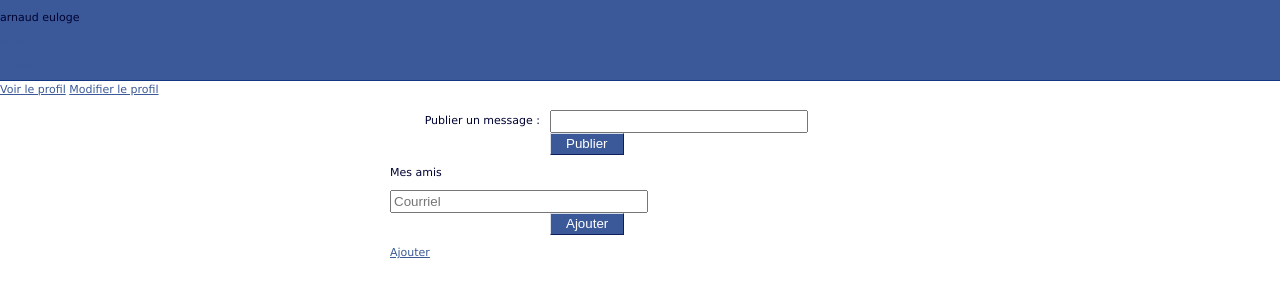
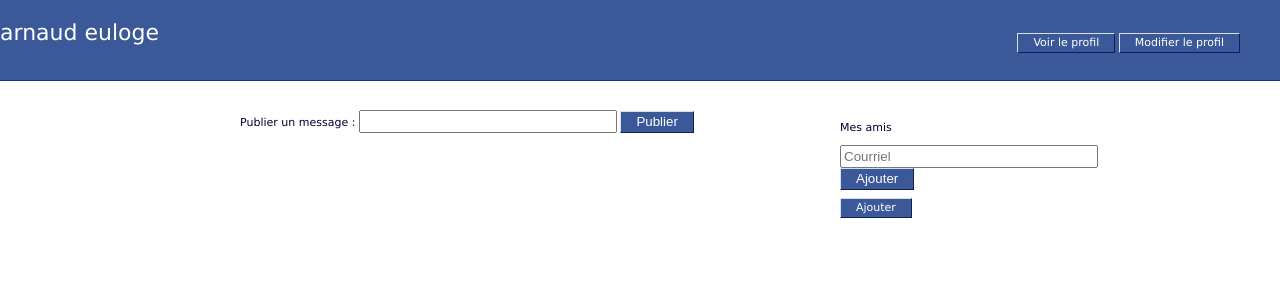
Before and after one commit to eul-am/projet-trombi, a Django app: template ESSAI-DJANGO/website/webapp/templates/webapp/bienvenue.html in a window 1280 px wide. Shown: the top 300 px of the page. Run offline with Django 4.2, Linux system fonts and the light colour scheme; the template is opened without the code that fills it: values that come from a table or form of the project are taken from there, others are empty; data comes from the database, SQL or seed files in the repository; both versions use the stored data as it was after the commit; some libraries are stand-ins or nearby versions.

Commit message:
Add files via upload

```diff
--- a/ESSAI-DJANGO/website/webapp/models.py
+++ b/ESSAI-DJANGO/website/webapp/models.py
@@ -14,7 +14,6 @@
     email = models.EmailField()
     # Dans un cas reel, nous ne devrions pas stocker le mot de passe en clair.
     password = models.CharField(max_length=32)
-    type_utilisateur = 'generic'
 
     def __str__(self):
         "Fonction permettant d'afficher le nom (intitulé) de l'objet en clair dans l'espace d'administration"
@@ -38,12 +37,3 @@
 
 
 # TABLE EMPLOYÉ -------------------------------------------------------------------------------------------------------
-
-class Employe(Utilisateur):  # NB: l'héritage en classe se fait sans les côtes
-    service = models.CharField(max_length=30)
-    poste = models.CharField(max_length=30)
-    # attribut permettant de connaître le type de d'utilisateur connecté
-    type_utilisateur = 'employe'
-
-    def __str__(self):
-        return self.service
--- a/ESSAI-DJANGO/website/webapp/templates/webapp/base.html
+++ b/ESSAI-DJANGO/website/webapp/templates/webapp/base.html
@@ -5,17 +5,23 @@
         <meta charset="utf-8">
         <link rel="stylesheet" type="text/css" href="{% static 'css/style.css' %}">
         <script type="text/javascript" src="https://ajax.googleapis.com/ajax/libs/jquery/3.2.1/jquery.min.js"></script>
-        <title> Django – {% block title %} Bienvenue {% endblock %} </title>
+        <title> Django – {% block title %}  {% endblock %} </title>
     </head>
-    <!-- -----------BODY avec un 'id' qui change en fonction des pages ------------- -->
-    <body  id="{% block bodyId %} genericPage {% endblock %}">
-        <!-- ----------- EN-TÊTE ------------- -->
+
+    <body  id="{% block bodyId %}  {% endblock %}">
+
         <header>
-            {% block headerContent %} {% endblock %}
+            {% block headerContent %}
+
+            {% endblock %}
         </header>
-        <!-- ----------- SECTION ------------- -->
+
         <section id="content">
-            {% block content %} {% endblock %}
+            {% block content %}
+
+
+            {% endblock %}
         </section>
+
     </body>
 </html>
--- a/ESSAI-DJANGO/website/webapp/templates/webapp/bienvenue.html
+++ b/ESSAI-DJANGO/website/webapp/templates/webapp/bienvenue.html
@@ -4,25 +4,23 @@
 
 {% block bodyId %} welcomePage {% endblock %}
 
-{% block headerContent %}
-    <p id="nom">{{ utilisateur_en_ligne.prenom }} {{ utilisateur_en_ligne.nom }}</p>
-    <p id=""> <a href="{% url 'connexion' %}"> Déconnexion </a> </p>
-        <!-- 2 --->
-    <p> <a href="{% url 'connexion' %}"> Connexion </a> </p>
 
 
+    {% block headerContent %}
+        <p id="name">{{ utilisateur_en_ligne.prenom }} {{ utilisateur_en_ligne.nom }}</p>
 
-
-    <!-- ----------- LIENS PROFIL ------------- -->
         <p id="profileLinks">
             <a href="???" class="buttonLink">Voir le profil</a>
             <a href="???" class="buttonLink">Modifier le profil</a>
         </p>
     {% endblock %}
 
+
+
     {% block content %}
+
     <section id="messageList">
-        <form action="welcome" method="get" class="inlineForm">
+        <form action="bienvenue" method="POST" class="inlineForm">
             <label for="newMessageInput">Publier un message :</label>
                 <input type="text" name="newMessage" id="newMessageInput" />
                 <input type="submit" value="Publier" />
@@ -31,7 +29,9 @@
         <ul>
             {% for message in friendMessages %}
             <li>
-                <p><a href="showProfile?userToShow={{ message.author.id }}">{{ message.author.first_name }} {{ message.author.last_name }}</a> dit :</p>
+                <p><a href="showProfile?userToShow={{ message.author.id }}">
+                    {{ message.author.first_name }} {{ message.author.last_name }}</a> dit :
+                </p>
                 <p>{{ message.content }}</p>
             </li>
             {% endfor %}
@@ -41,7 +41,7 @@
     <section id="friendList">
         <p class="title">Mes amis</p>
 
-        <form action="welcome" method="get" class="inlineForm">
+            <form action="bienvenue" method="get" class="inlineForm">
                 <input type="email" name="newFriend" id="newFriendInput" placeholder="Courriel" />
                 <input type="submit" value="Ajouter" />
             </form>
@@ -55,28 +55,4 @@
             </ul>
     </section>
 
-<script type="text/javascript">
-    $(document).ready(function()
-    {
-        $("#friendList form").submit(addFriend);
-    });
-
- function addFriend()
-{
-    $fieldValue = $("#newFriendInput").val();
-    $.ajax({
-        url: '/ajax/addFriend',
-        data: ({email : $fieldValue}),
-        type: 'GET',
-        success: function($data, $textStatus, $XMLHttpRequest) {
-            if ($data != '')
-            {
-             $('#friendList ul').prepend($data);
-            }
-           }
-        }
-        );
- return false;
-}
-</script>
     {% endblock %}
--- a/ESSAI-DJANGO/website/webapp/templates/webapp/connexion.html
+++ b/ESSAI-DJANGO/website/webapp/templates/webapp/connexion.html
@@ -6,7 +6,7 @@
 
 {% block content %}
 
-	<form method="POST">
+	<form  method="POST">
 
 		{% csrf_token %} <!-- MESURE DE SÉCURITÉ -->
 
--- a/ESSAI-DJANGO/website/webapp/views.py
+++ b/ESSAI-DJANGO/website/webapp/views.py
@@ -55,12 +55,12 @@
 
             form = Form_Inscription()
 
-            return render(request, 'webapp/profile_utilisateur.html', {'form': form})
+            return render(request, 'webapp/inscription.html', {'form': form})
     else:
 
         form = Form_Inscription()
 
-        return render(request, 'webapp/profile_utilisateur.html', {'form': form})
+        return render(request, 'webapp/inscription.html', {'form': form})
 
 # -------------------------------------------------------------------------------------------------------------
 
--- a/ESSAI-DJANGO/website/website/static/css/style.css
+++ b/ESSAI-DJANGO/website/website/static/css/style.css
@@ -24,7 +24,7 @@
 /* PAGE DE CONNEXION -----------------------------------------------------------------------------------------------------------------------------------------------------------------------*/
 
 
-body#loginPage section#content
+body section#content
 {
   position: absolute;
   top: 150px;
@@ -76,7 +76,6 @@
   padding: 2px 15px 3px 15px;
   /* le texte s'aligne au centre*/
   text-align: center;
-
 }
 
 a
@@ -86,7 +85,7 @@
 
 
 
-/* MESSAGE D'ERREUR dans les formulaires -----------------------------------------------------------------------------------------------------------------------------------------------------*/
+/* MESSAGE D'ERREUR dans les formulaires ---------------------------------------------------------------------------*/
 
 
 ul.errorlist
@@ -104,7 +103,7 @@
 
 
 
-/* PAGE D'INSCRIPTION -----------------------------------------------------------------------------------------------------------------------------------------------------*/
+/* PAGE D'INSCRIPTION -----------------------------------------------------------------------------------------------*/
 
 /* s'applique à toutes les sections */
 body section#content
@@ -114,7 +113,7 @@
   left: 50%;
   width: 500px;
   margin: 0 0 0 -250px;
-  padding: 0px;
+  padding: 0;
 }
 
 
@@ -134,3 +133,91 @@
   color: #3b5998;
   border-bottom: 1px solid #3b5998;
 }
+
+
+/* PAGE DE BIENVENUE -----------------------------------------------------------------------------------------------*/
+
+header
+{
+  background: #3b5998 url() no-repeat 50px 25px;
+  color: #FFFFFF;
+}
+
+body header p#name
+{
+  font-size: 22px;
+  margin: 20px 0 0;
+}
+
+body header p#function
+{
+  margin: 0 0 0 70px;
+}
+
+body header p#profileLinks
+{
+  position: absolute;
+  right: 40px;
+  top: 25px;
+}
+
+a.buttonLink
+{
+  border-style: solid;
+  border-width: 1px;
+  border-color: #d9dfea #0e1f5b #0e1f5b #d9dfea;
+  background-color: #3b5998;
+  color: #FFFFFF;
+  padding: 2px 15px 3px 15px;
+  text-align: center;
+  text-decoration: none;
+}
+
+body section#content
+{
+  width: 800px;
+  margin: 0 0 0 -400px;
+}
+
+/* Liste des messages */
+
+body section#messageList
+{
+  position:absolute;
+  width: 600px;
+}
+
+
+/* Liste d'amis */
+
+body section#friendList
+{
+  position:absolute;
+  width: 200px;
+  right: 0;
+}
+
+
+/* PRÉSENTATION DE LA LISTE DES MESSAGES --------------------------------------------------------------------------------*/
+
+form.inlineForm label
+{
+  display: inline;
+  float: none;
+  padding: 0;
+}
+
+
+form.inlineForm input[type='text']
+{
+  /*positionne le bouton publier à droite de son input*/
+  display: inline-block;
+  /*positionne les boutons ajouter et publier sous l'input à gauche*/
+  margin: 0;
+}
+
+form.inlineForm input[type='submit']
+{
+  /*positionne les boutons ajouter et publier sous l'input à gauche*/
+  margin: 0;
+}
```
Also changed, not shown: ESSAI-DJANGO/website/webapp/forms.py (+0 -25 lines), ESSAI-DJANGO/website/webapp/templates/webapp/inscription.html (+6 -3 lines), ESSAI-DJANGO/website/webapp/templates/webapp/test.html (+83 -0 lines), ESSAI-DJANGO/website/db.sqlite3. Lines whose indentation alone changed are shown as unchanged.
